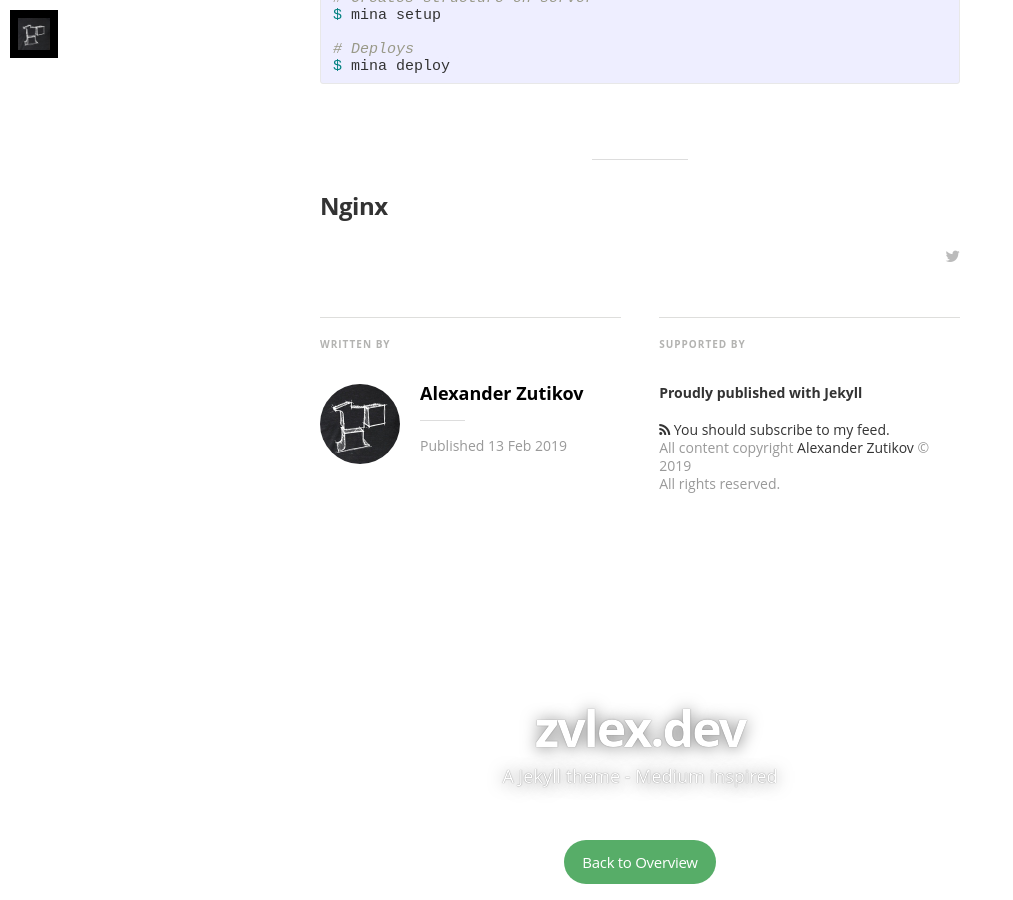
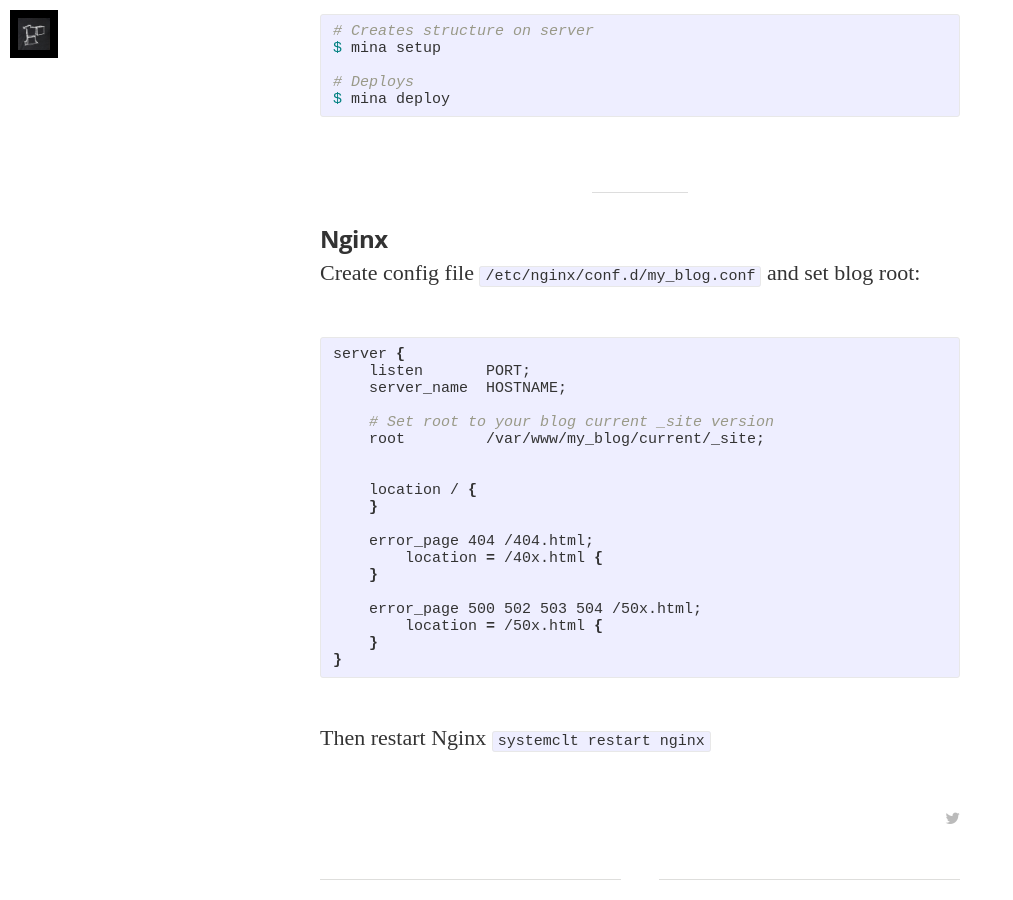
Before and after one commit to zvlex/my_blog, a Jekyll site: the page built from _posts/2019-03-13-deploy-jekyll-with-mina-on-digital-ocean.md, in a window 1280 px wide and 900 px high, scrolled down 2388 px. Shown: the whole window, without its empty margins (0-1013 px from the left). Built offline with Jekyll 4.4.1, drawn with Linux system fonts in a browser that asks for light colours; nearby versions of some CDN libraries; some web fonts are replaced; some of the changed text lies outside the part shown.

Commit message:
Update post

````diff
--- a/_posts/2019-03-13-deploy-jekyll-with-mina-on-digital-ocean.md
+++ b/_posts/2019-03-13-deploy-jekyll-with-mina-on-digital-ocean.md
@@ -7,7 +7,8 @@ tags: none
 image: /assets/article_images/2019-02-13-asdf/haven1-i_see_stars-01-1024x768.png
 ---
 
-Let's deploy your Jekyll blog on DigitalOcean or any other dedicated server.
+Let's deploy [Jekyll](http://jekyllrb.com) blog on [DigitalOcean](https://m.do.co/c/51b036646dd1) or any other dedicated server.
+> My favorite distro is [Fedora](https://getfedora.org/), so all example will work only on Fedora/CentOS.
 
 ---
 ### Mina
@@ -81,3 +82,30 @@ $ mina deploy
 ---
 
 ### Nginx
+
+Create config file ```/etc/nginx/conf.d/my_blog.conf``` and set blog root:
+
+{% highlight bash %}
+server {
+    listen       PORT;
+    server_name  HOSTNAME;
+
+    # Set root to your blog current _site version
+    root         /var/www/my_blog/current/_site;
+
+
+    location / {
+    }
+
+    error_page 404 /404.html;
+        location = /40x.html {
+    }
+
+    error_page 500 502 503 504 /50x.html;
+        location = /50x.html {
+    }
+}
+
+{% endhighlight %}
+
+Then restart Nginx ```systemclt restart nginx```
````
Also changed, not shown: 1 other file.
